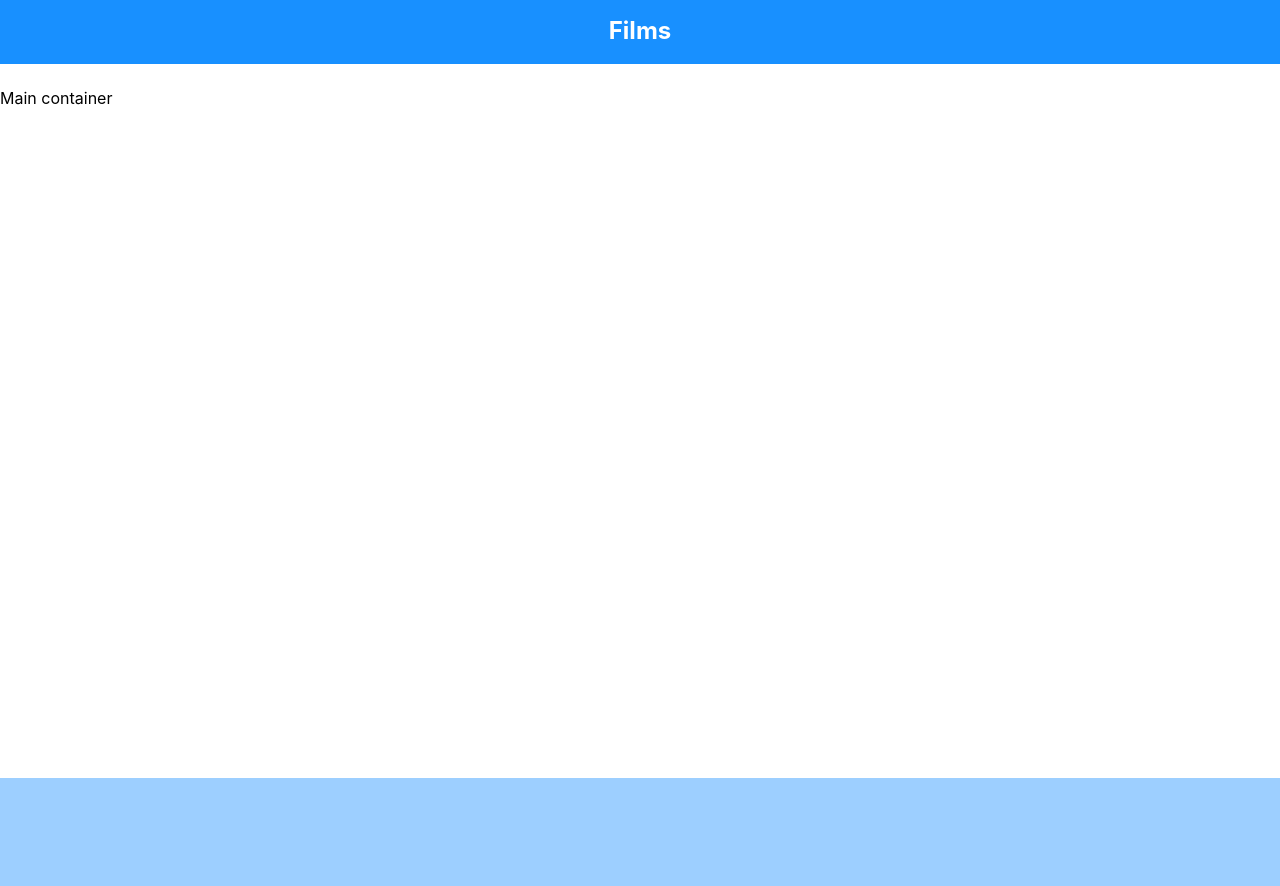
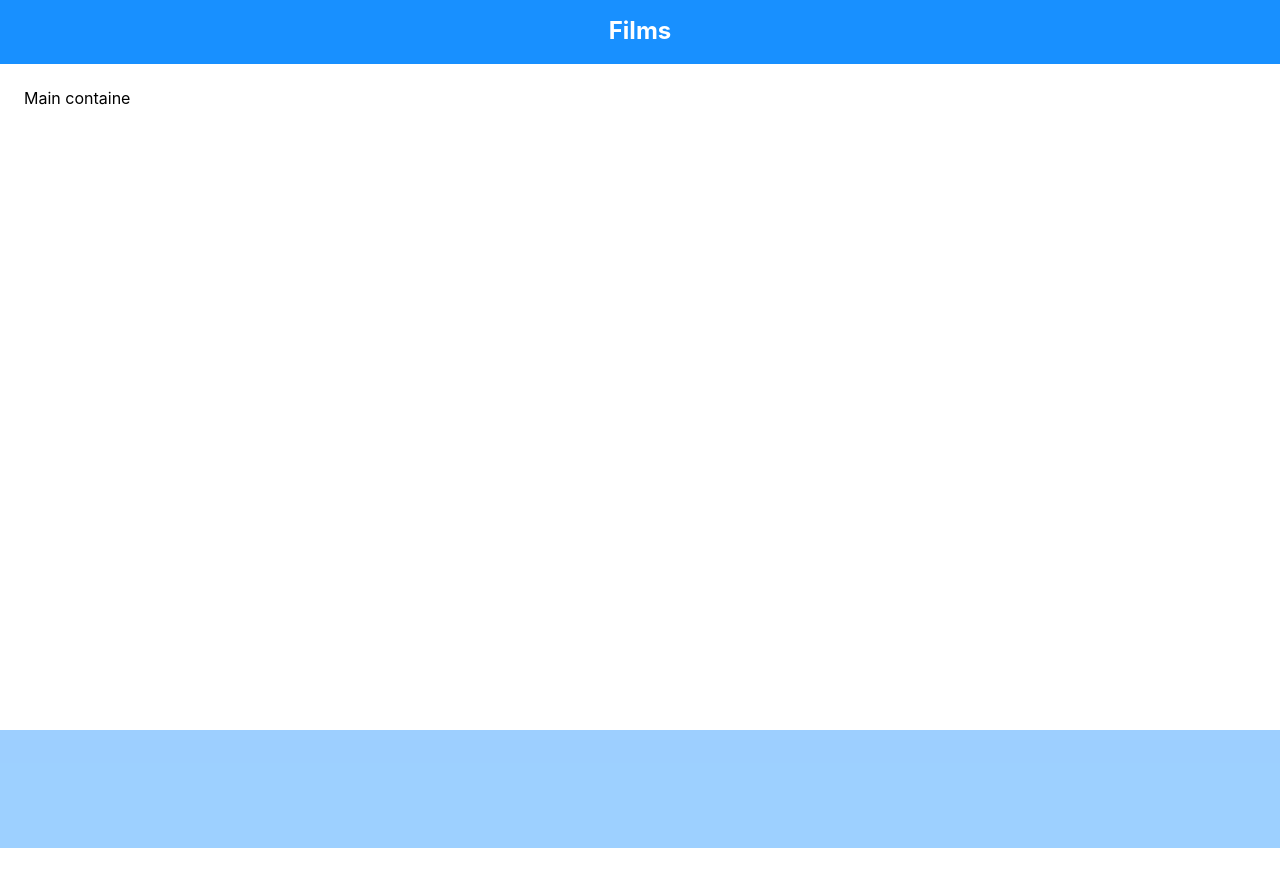
Before and after one commit to ArtemKostko1/films, a React (Create React App) app: page / in a window 1280 px wide. Shown: the top 886 px of the page. After the commit the page ends 848 px from the top, so only its background shows below. Built offline with nearby package versions, Linux system fonts and the light colour scheme.

Commit message:
Feat: changed main styles

```diff
--- a/src/index.css
+++ b/src/index.css
@@ -1,5 +1,6 @@
 body {
   margin: 0;
+  padding: 0;
   font-family: -apple-system, BlinkMacSystemFont, 'Segoe UI', 'Roboto', 'Oxygen',
     'Ubuntu', 'Cantarell', 'Fira Sans', 'Droid Sans', 'Helvetica Neue',
     sans-serif;
@@ -13,6 +14,9 @@ code {
 }
 
 .content {
+  max-width: 1400px;
   min-height: calc(100vh - 64px - 70px);
-  padding: 24px 0;
+  margin: 0 auto;
+  padding: 24px;
+  box-sizing: border-box;
 }
--- a/src/layout/Main/Main.jsx
+++ b/src/layout/Main/Main.jsx
@@ -1,7 +1,7 @@
 const Main = () => {
   return (
     <main className="container content">
-        Main container
+      Main containe
     </main>
   );
 };
```
